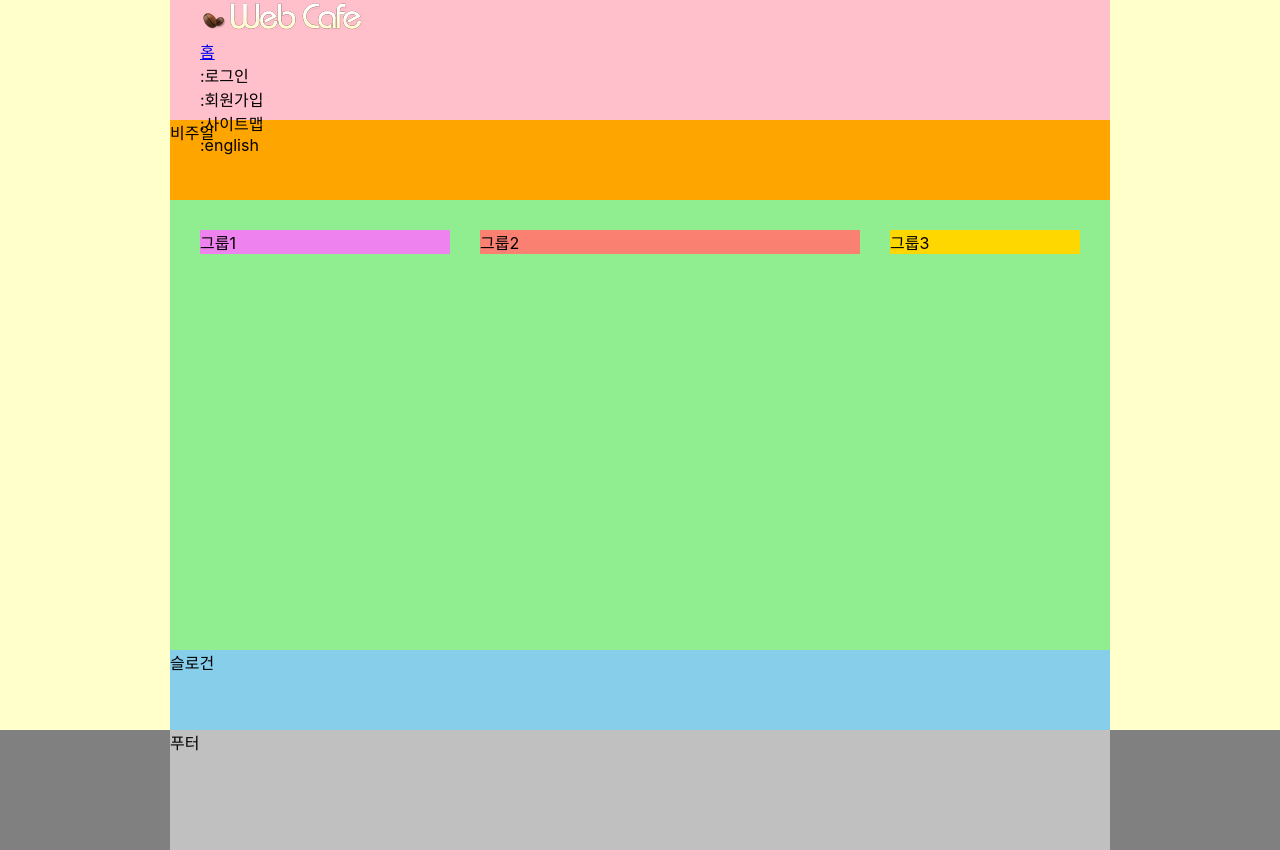
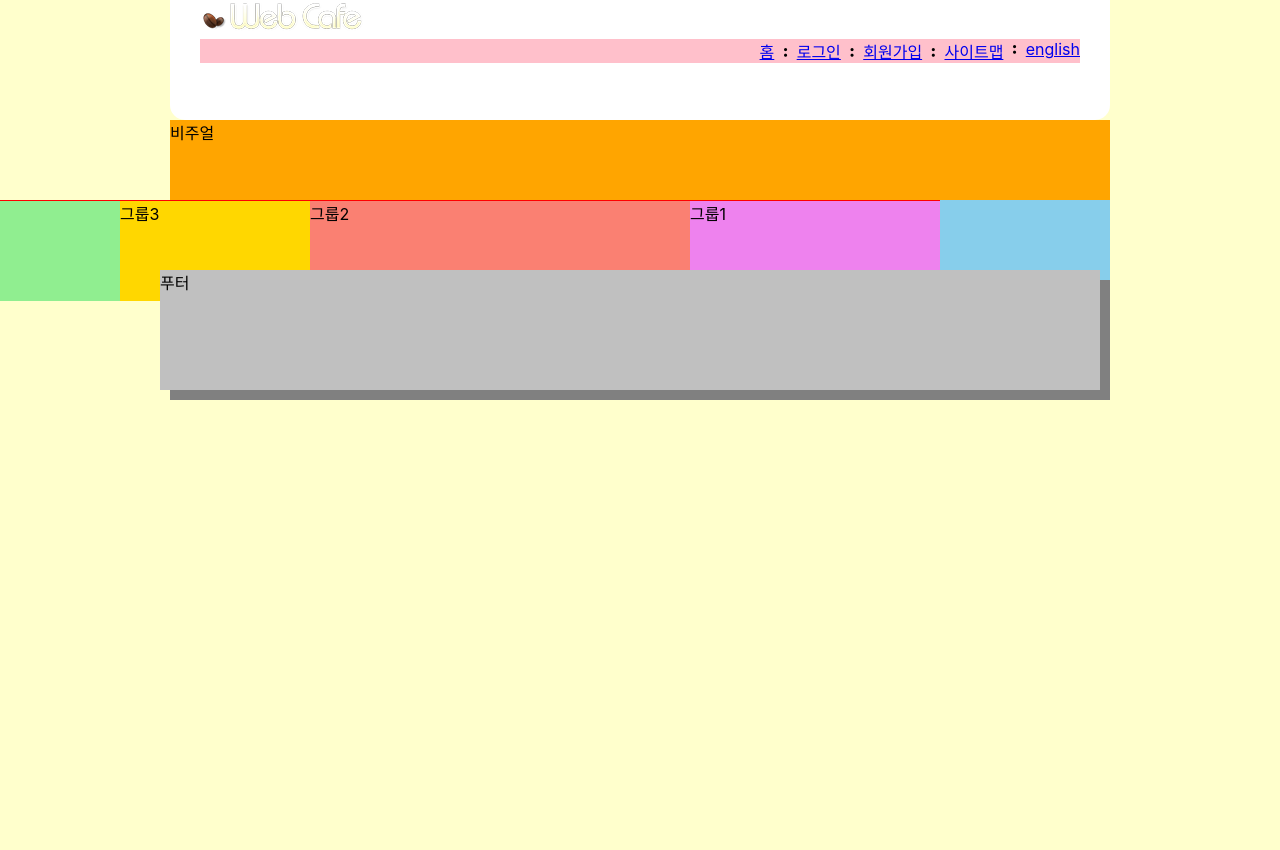
Before and after one commit to kyungseob7/HTML5, a website: page index.html in a window 1280 px wide. After the commit the page ends 800 px from the top, so only its background shows below. Drawn offline with Linux system fonts and the light colour scheme; a web font is replaced by a local one.

Commit message:
아이콘 폰트 실습

```diff
--- a/css/fontello.css
+++ b/css/fontello.css
@@ -1,18 +1,29 @@
+@font-face {
+  font-family: 'fontello';
+  src: url('../font/fontello.eot?60481683');
+  src: url('../font/fontello.eot?60481683#iefix') format('embedded-opentype'),
+       url('../font/fontello.woff2?60481683') format('woff2'),
+       url('../font/fontello.woff?60481683') format('woff'),
+       url('../font/fontello.ttf?60481683') format('truetype'),
+       url('../font/fontello.svg?60481683#fontello') format('svg');
+  font-weight: normal;
+  font-style: normal;
+}
 /* Chrome hack: SVG is rendered more smooth in Windozze. 100% magic, uncomment if you need it. */
 /* Note, that will break hinting! In other OS-es font will be not as sharp as it could be */
 /*
 @media screen and (-webkit-min-device-pixel-ratio:0) {
   @font-face {
     font-family: 'fontello';
-    src: url('../font/fontello.svg?38310097#fontello') format('svg');
+    src: url('../font/fontello.svg?60481683#fontello') format('svg');
   }
 }
 */
-
- [class^="icon-"]:before, [class*=" icon-"]:before {
-  font-family: 'fontello';
+[class^="icon-"]:before, [class*=" icon-"]:before {
+  font-family: "fontello";
+  font-style: normal;
   font-weight: normal;
-  speak: none;
+  speak: never;
 
   display: inline-block;
   text-decoration: inherit;
@@ -43,8 +54,9 @@
   /* text-shadow: 1px 1px 1px rgba(127, 127, 127, 0.3); */
 }
 
-.icon-ok:before { content: '\e800'; } /* '' */
-.icon-plus:before { content: '\e801'; } /* '' */
-.icon-search:before { content: '\e802'; } /* '' */
-.icon-right-open:before { content: '\e803'; } /* '' */
-.icon-dot-circled:before { content: '\f192'; } /* '' */
+.icon-colon:before { content: '\e800'; } /* '' */
+.icon-ok:before { content: '\e801'; } /* '' */
+.icon-plus:before { content: '\e802'; } /* '' */
+.icon-search:before { content: '\e803'; } /* '' */
+.icon-right-dir:before { content: '\e804'; } /* '' */
+.icon-stop:before { content: '\e805'; } /* '' */
--- a/index.html
+++ b/index.html
@@ -10,7 +10,6 @@
 </head>
 <body>
   <header class="header">
-    <!-- 로고 Start -->
     <h1 class="logo">
       <a href="./index-complete.html">
         <img src="./assets/logo.png" alt="web cafe" />
@@ -18,12 +17,11 @@
     </h1>
     <ul class="member">
       <li><a href="/">홈</a></li>
-      <li><span class="divider" aria-hidden="ture">:</span><a href="/"></a>로그인</li>
-      <li><span class="divider" aria-hidden="ture">:</span><a href="/"></a>회원가입</li>
-      <li><span class="divider" aria-hidden="ture">:</span><a href="/"></a>사이트맵</li>
-      <li><span class="divider" aria-hidden="ture">:</span><a href="/"></a>english</li>
+      <li><span class="icon-colon"></span><a href="/">로그인</a></li>
+      <li><span class="icon-colon"></span><a href="/">회원가입</a></li>
+      <li><span class="icon-colon"></span><a href="/">사이트맵</a></li>
+      <li><span class="icon-colon"></span><a href="/">english</a></li>
     </ul>
-    <!-- 로고 End-->
   </header>
   <div class="visual">비주얼</div>
   <main class="main">
@@ -33,9 +31,9 @@
   </main>
   <article class="slogan">슬로건</article>
   <footer class="footer">
-    <div class="footer-inner">푸터</div>
+    <div class="footer-inner">
+      푸터
+    </div>
   </footer>
-
-
 </body>
 </html>
--- a/styles/fontello.css
+++ b/styles/fontello.css
@@ -1,18 +1,29 @@
+@font-face {
+  font-family: 'fontello';
+  src: url('../font/fontello.eot?60481683');
+  src: url('../font/fontello.eot?60481683#iefix') format('embedded-opentype'),
+       url('../font/fontello.woff2?60481683') format('woff2'),
+       url('../font/fontello.woff?60481683') format('woff'),
+       url('../font/fontello.ttf?60481683') format('truetype'),
+       url('../font/fontello.svg?60481683#fontello') format('svg');
+  font-weight: normal;
+  font-style: normal;
+}
 /* Chrome hack: SVG is rendered more smooth in Windozze. 100% magic, uncomment if you need it. */
 /* Note, that will break hinting! In other OS-es font will be not as sharp as it could be */
 /*
 @media screen and (-webkit-min-device-pixel-ratio:0) {
   @font-face {
     font-family: 'fontello';
-    src: url('../font/fontello.svg?38310097#fontello') format('svg');
+    src: url('../font/fontello.svg?60481683#fontello') format('svg');
   }
 }
 */
-
- [class^="icon-"]:before, [class*=" icon-"]:before {
-  font-family: 'fontello';
+[class^="icon-"]:before, [class*=" icon-"]:before {
+  font-family: "fontello";
+  font-style: normal;
   font-weight: normal;
-  speak: none;
+  speak: never;
 
   display: inline-block;
   text-decoration: inherit;
@@ -43,8 +54,9 @@
   /* text-shadow: 1px 1px 1px rgba(127, 127, 127, 0.3); */
 }
 
-.icon-ok:before { content: '\e800'; } /* '' */
-.icon-plus:before { content: '\e801'; } /* '' */
-.icon-search:before { content: '\e802'; } /* '' */
-.icon-right-open:before { content: '\e803'; } /* '' */
-.icon-dot-circled:before { content: '\f192'; } /* '' */
+.icon-colon:before { content: '\e800'; } /* '' */
+.icon-ok:before { content: '\e801'; } /* '' */
+.icon-plus:before { content: '\e802'; } /* '' */
+.icon-search:before { content: '\e803'; } /* '' */
+.icon-right-dir:before { content: '\e804'; } /* '' */
+.icon-stop:before { content: '\e805'; } /* '' */
--- a/styles/style.css
+++ b/styles/style.css
@@ -1,30 +1,91 @@
 @import url(./normalize.css);
 @import url(./reset.css);
+@import url(./fontello.css);
 
 /* 기본 스타일 */
-
-*, *::before, *::after {
+*,
+*::before,
+*::after {
   box-sizing: border-box;
 }
+
 /* 본문 스타일 */
 body {
   background: #ffc;
-  font-family: "Pretendard Variable", Pretendard, -apple-system, BlinkMacSystemFont, system-ui, Roboto, "Helvetica Neue", "Segoe UI", "Apple SD Gothic Neo", "Noto Sans KR", "Malgun Gothic", "Apple Color Emoji", "Segoe UI Emoji", "Segoe UI Symbol", sans-serif;
+  font-family: "Pretendard Variable", Pretendard, -apple-system,
+    BlinkMacSystemFont, system-ui, Roboto, "Helvetica Neue", "Segoe UI",
+    "Apple SD Gothic Neo", "Noto Sans KR", "Malgun Gothic", "Apple Color Emoji",
+    "Segoe UI Emoji", "Segoe UI Symbol", sans-serif;
 }
 
 /* 레이아웃 */
-.header, .visual, .main, .slogan, .footer-inner{
-  /* sellector grouping */
+.header,
+.visual,
+.main,
+.slogan,
+.footer-inner {
   width: 940px;
   margin: 0 auto;
+}
 
-}
 /* 헤더 */
 .header {
-  background: pink;
+  background: #fff;
   padding: 0 30px;
   height: 15vh;
+  border-radius: 0 0 15px 15px;
 }
+
+.member {
+  background-color: pink;
+  display: flex;
+  flex-flow: row nowrap;
+  justify-content: flex-end;
+}
+
+/* 겹침 Cascading */
+/* 우선 순위 규칙 */
+/* li (Type Selector) -1점 */
+/* .first (class Selector) -10점 */
+/* #item (ID Selector) -100점 */
+
+/* .member -> 10점, li -> 1점, ::before -> 1점 => 12점
+.member li::before {
+  content: ":";
+}
+
+/* .member -> 10점, .first -> 10점, ::before -> 1점 => 21점 */
+/* .member .first ::before {
+  content: "첫번째 자식요소를 생성합니다.";
+} */
+
+/* .member li:first-child::before {
+  content: "";
+} */
+
+/* .member li:nth-child(n + 2)::before {
+  content: ":";
+  background-color: skyblue;
+} */
+
+/* .member li::before {
+  content: "\e800";
+  font-family: fontello;
+} */
+
+/* .member li::before {
+  content: "\e800";
+  font-family: "fontello";
+  font-style: normal;
+  font-weight: normal;
+  speak: never;
+  display: inline-block;
+  text-decoration: inherit;
+  width: 1em;
+  margin-right: 0.2em;
+  text-align: center;
+} */
+
 /* 비주얼 */
 .visual {
   background: orange;
@@ -33,43 +94,47 @@ body {
 /* 메인 */
 .main {
   background: lightgreen;
-  min-height: 450px;
-  display: flex;
-  flex-flow: row nowrap;
-  justify-content: space-between;
-  align-items: flex-start;
-  padding: 30px;
+  border-top: 1px solid red;
+  /* min-height: 450px; */
+  position: absolute;
 }
 
-.group1{
+.group {
+  height: 100px;
+}
+.group1 {
   background-color: violet;
   width: 250px;
+  float: right;
 }
 
-.group2{
+.group2 {
   background-color: salmon;
   width: 380px;
+  float: right;
 }
-
-.group3{
+.group3 {
   background-color: gold;
   width: 190px;
+  float: right;
 }
-
-
 
 /* 슬로건 */
 .slogan {
   background: skyblue;
   height: 10vh;
+  clear: both;
 }
-
 /* 푸터 */
 .footer {
   background: gray;
+  width: 940px;
+  margin: 0 auto;
 }
-
 .footer-inner {
   background: silver;
   height: 15vh;
+  position: relative;
+  top: -10px;
+  left: -10px;
 }
```
Also changed, not shown: font/fontello.ttf, font/fontello.woff, font/fontello.woff2, 2 other files.
